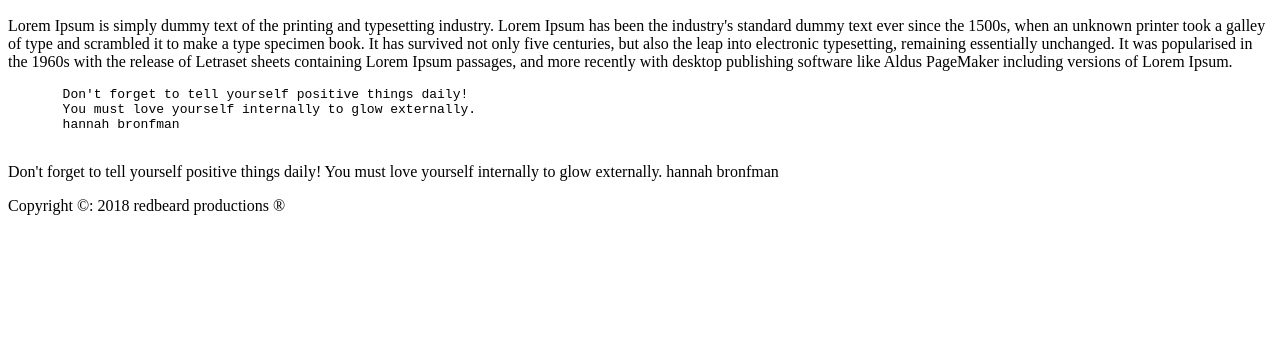
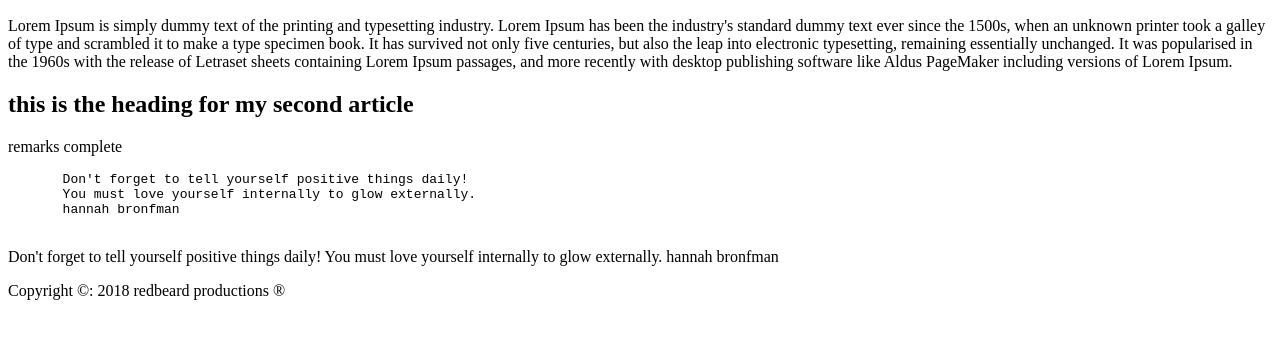
Before and after one commit to rylanhenry/HTMltextstructure, a plain HTML site: page index.html in a window 1280 px wide. Shown: the part 110-448 px from the top of the page. Drawn offline with Linux system fonts and the light colour scheme.

Commit message:
i added a new P

```diff
--- a/index.html
+++ b/index.html
@@ -25,6 +25,8 @@
     </article>
    </section>
    <section id="section2">
+     <h2>this is the heading for my second article</h2>
+     <p>remarks complete</p>
    </section>
    <section id="section3">
    </section>
```
